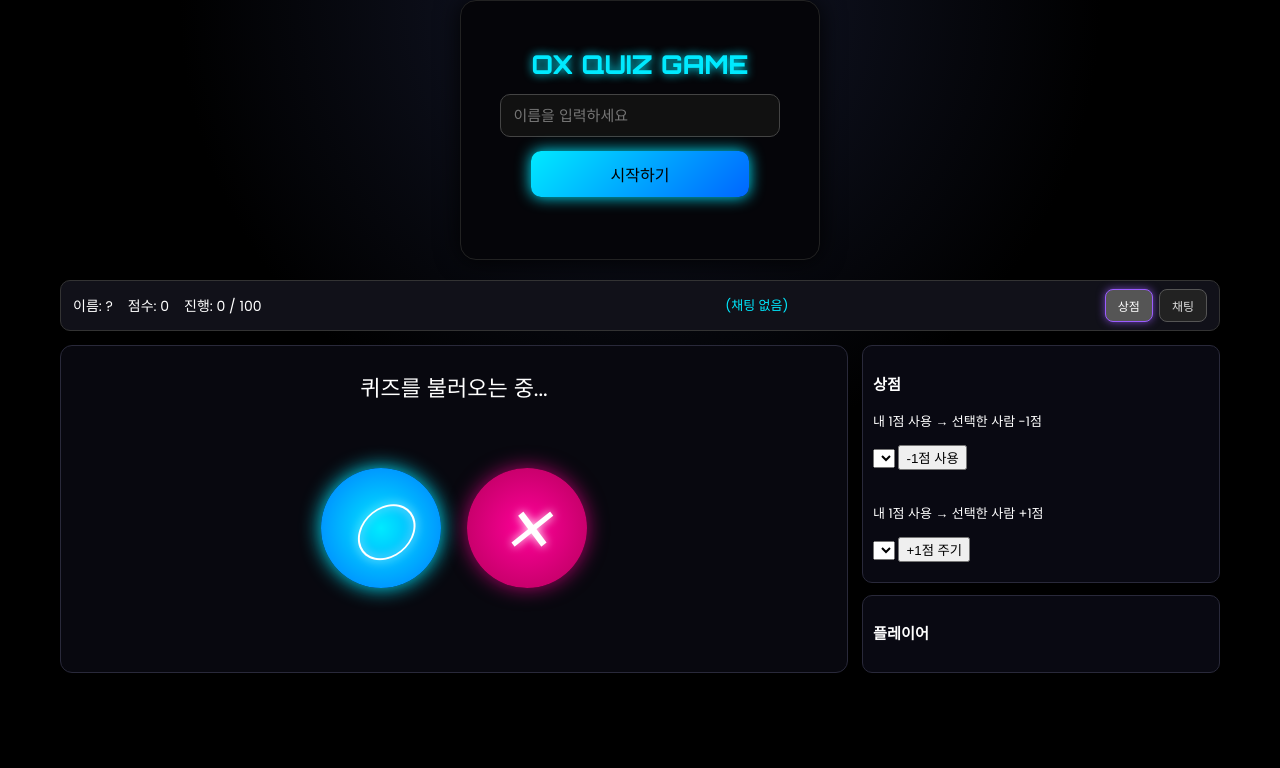
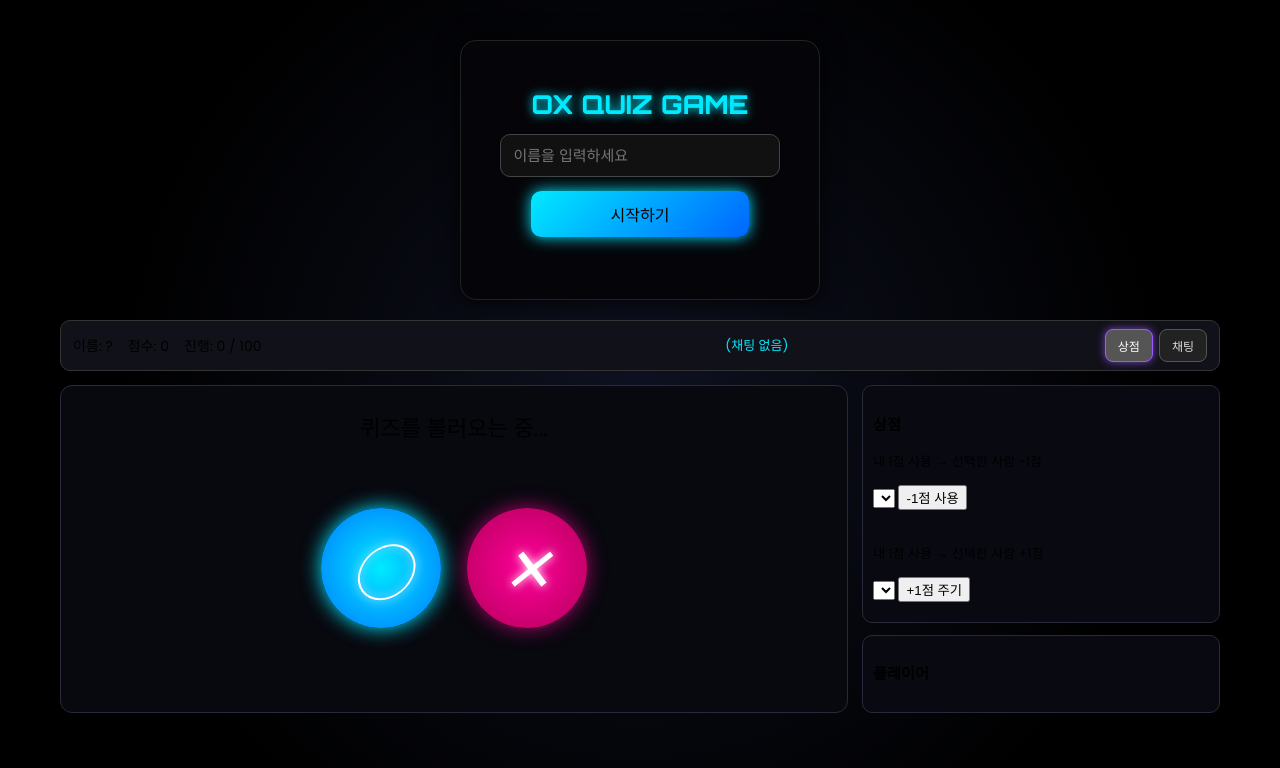
Before and after one commit to AntiochApp/OX-Quest, a plain HTML site: page index.html in a window 1280 px wide. Drawn offline with Linux system fonts and the light colour scheme.

Commit message:
Update index.html

```diff
--- a/index.html
+++ b/index.html
@@ -21,13 +21,16 @@
 body {
   margin: 0;
   font-family: 'Poppins', sans-serif;
-  background: radial-gradient(circle at top, #14182b 0, #000 45%);
-  color: var(--text-main);
+  background: radial-gradient(circle at center, #0e1120 0%, #000000 70%);
 
+  /* ★ 화면 가운데 정렬 핵심! */
+  min-height: 100vh;
   display: flex;
   flex-direction: column;
   align-items: center;
-  min-height: 100vh;
+  justify-content: flex-start;  /* 중앙 정렬이면 center, 위쪽 유지하고 싶으면 flex-start */
+
+  padding-top: 40px; /* 원하는 만큼 조절 가능 */
 }
 
     /* LOGIN */
```
